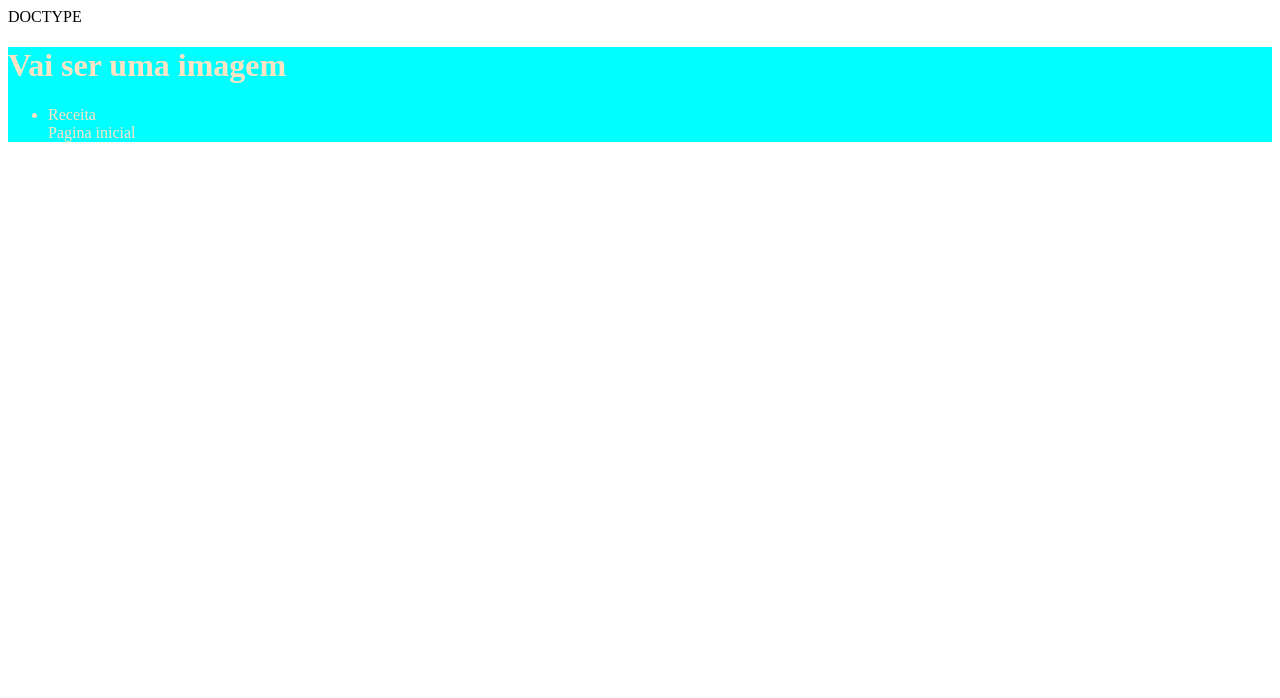
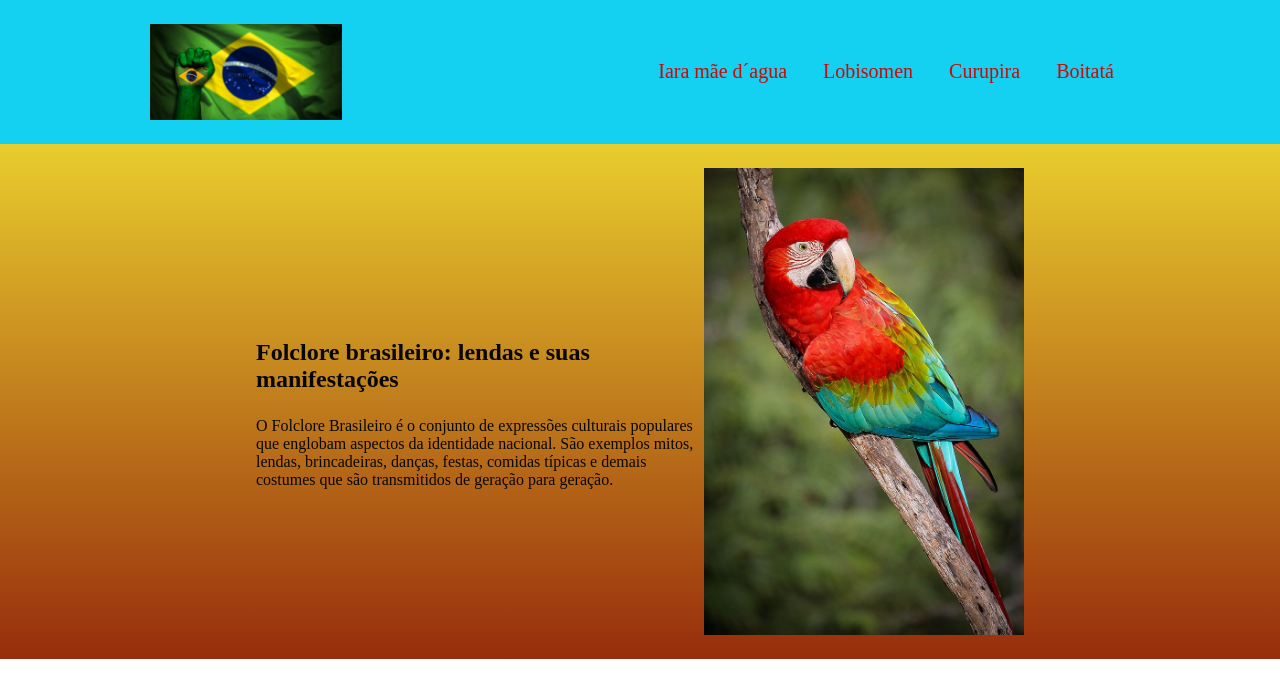
Before and after one commit to Dnayte/TURMADNOITE1-1, a plain HTML site: page index.html in a window 1280 px wide. Drawn offline with Linux system fonts and the light colour scheme.

Commit message:
Add files via upload

```diff
--- a/index.html
+++ b/index.html
@@ -1,19 +1,29 @@
-DOCTYPE <HTML>
-    <html lang "en">
+<html lang="en">
 <head>
-    <meta charset-"UTF-8">
-    <meta http-equiv-"X-UA-Compatible" content="IE=edge">
-    <meta name="viewport" content="width=device=width, initial-scale=1.0">
+    <meta charset="UTF-8">
+    <meta http-equiv="X-UA-Compatible" content="IE=edge">
+    <meta name="viewport" content="width=device-width, initial-scale=1.0">
     <title>Document</title>
-    <link rel="stylesheet" href="style.css"
+    <link rel="stylesheet" href="style.css">
 </head>
+<body>
+    <header class="cabecalho">
+        <img class="cabecalho-imagem" src="bandeira-do-brasil-pintada-em-punho-masculino-país-poder-de-força-conceito-conflito-um-desfocado-sobre-fundo-com-bom-lugar-para-180690539.jpg" alt="bandeira-do-brasil-pintada-em-punho-masculino-país-poder-de-força-conceito-conflito-um-desfocado-sobre-fundo-com-bom-lugar-para-180690539">
+        <ul class="cabecalho-lista">
+            <li class="cabecalho-lista-item">Iara mãe d´agua</li>
+            <li class="cabecalho-lista-item">Lobisomen</li>
+            <li class="cabecalho-lista-item">Curupira</li>
+            <li class="cabecalho-lista-item">Boitatá</li>
+        </ul>
+    </header>
+    <section class="escola">
+        <div class="escola-div-conteudo">
+            <h2 class="escola-titulo">Folclore brasileiro: lendas e suas manifestações</h2>
+            <p class="escola-texto-um">O Folclore Brasileiro é o conjunto de expressões culturais populares que englobam aspectos da identidade nacional.
+                São exemplos mitos, lendas, brincadeiras, danças, festas, comidas típicas e demais costumes que são transmitidos de geração para geração.</p>
+        </div>
+        <img class="escola-imagem" src="Arara-vermelha_(Ara_chloropterus)_-_também_chamada_arara-verde,_araracanga,_aracanga,_arara-macau,_ararapiranga_e_macau_-_exibe_suas_cores_vibrantes_no_Buraco_das_Araras,_Mato_Grosso_do_S.jpg" alt="_ararapiranga_e_macau_-_exibe_suas_cores_vibrantes_no_Buraco_das_Araras">
+    </section>
 </body>
-<header>
-    <h1> Vai ser uma imagem </h1>
-    <ul>
-        <li>Receita</li>
-        <l1>Pagina inicial</l1>
-    </u1>
-</Header>
-</body>
-<html>
+
+</html>
--- a/style.css
+++ b/style.css
@@ -1,3 +1,43 @@
-header {background-color: aqua;
-color: bisque;
-}
+* {
+    margin: 0;
+    padding: 0;
+  }
+
+  .cabecalho {
+    background-color: #14d0f1;
+    color: rgb(206, 7, 7);
+    display: flex;
+    justify-content: space-around;
+    align-items: center;
+    padding: 24px 0;
+  }
+
+  .cabecalho-imagem{
+    width: 15%;
+  }
+
+  .cabecalho-lista-item{
+    display: inline-block;
+    margin: 0 16px;
+    font-size: 20px;
+  }
+
+  .escola-imagem{
+    width: 25%;
+  }
+
+  .escola{
+    background-image: linear-gradient(#e9cd2d,#972d0c);
+    color:rgb(8, 7, 7);
+    display: flex;
+    justify-content: center;
+    align-items: center;
+    padding: 24px 0;
+  }
+
+  .escola-div-conteudo{
+    width: 35%;
+  }
+  .escola-titulo{
+    padding: 24px 0;
+  }
```
Also changed, not shown: Arara-vermelha_(Ara_chloropterus)_-_também_chamada_arara-verde,_araracanga,_aracanga,_arara-macau,_ararapiranga_e_macau_-_exibe_suas_cores_vibrantes_no_Buraco_das_Araras,_Mato_Grosso_do_S.jpg (added), bandeira-do-brasil-pintada-em-punho-masculino-país-poder-de-força-conceito-conflito-um-desfocado-sobre-fundo-com-bom-lugar-para-180690539.jpg (added).
